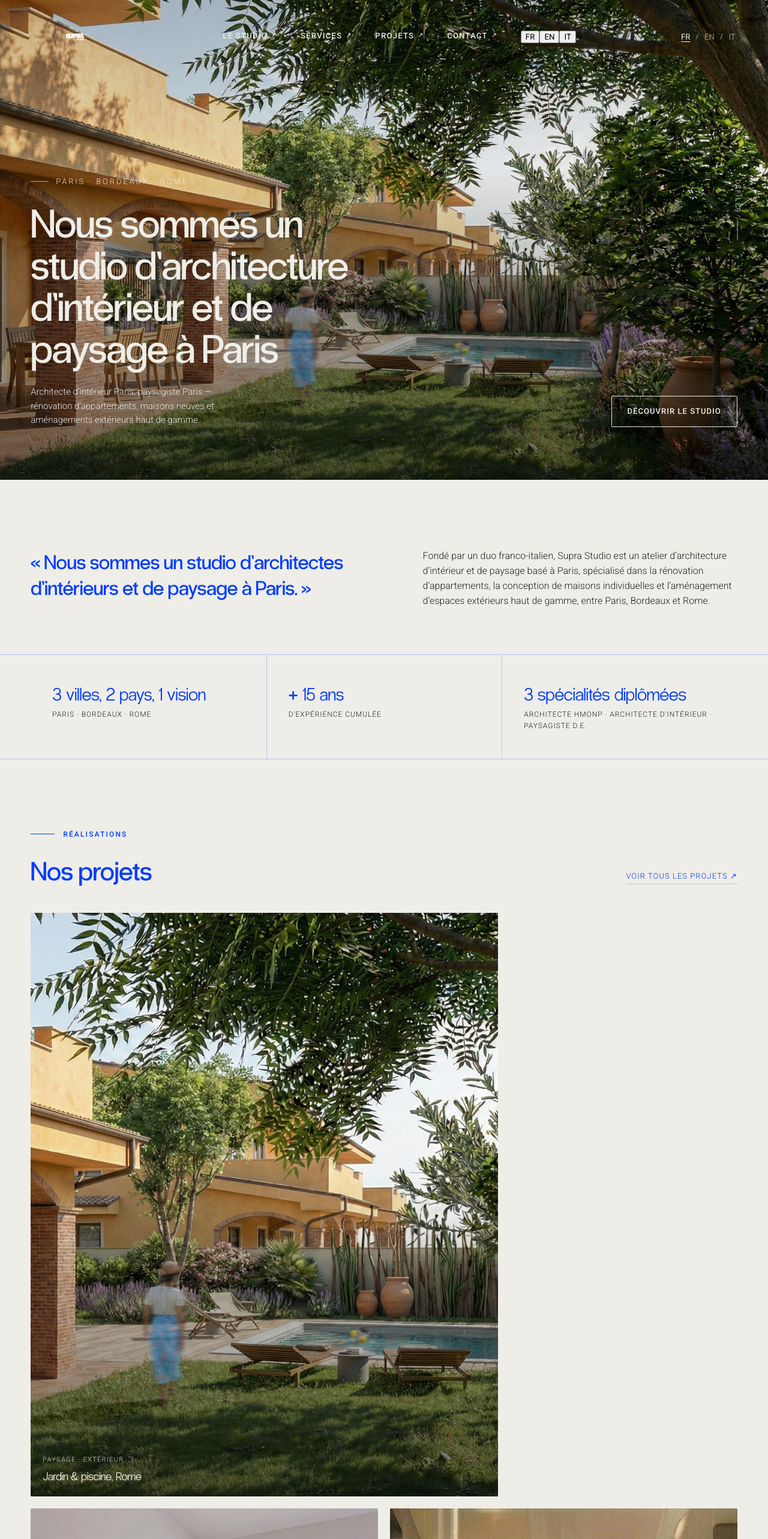
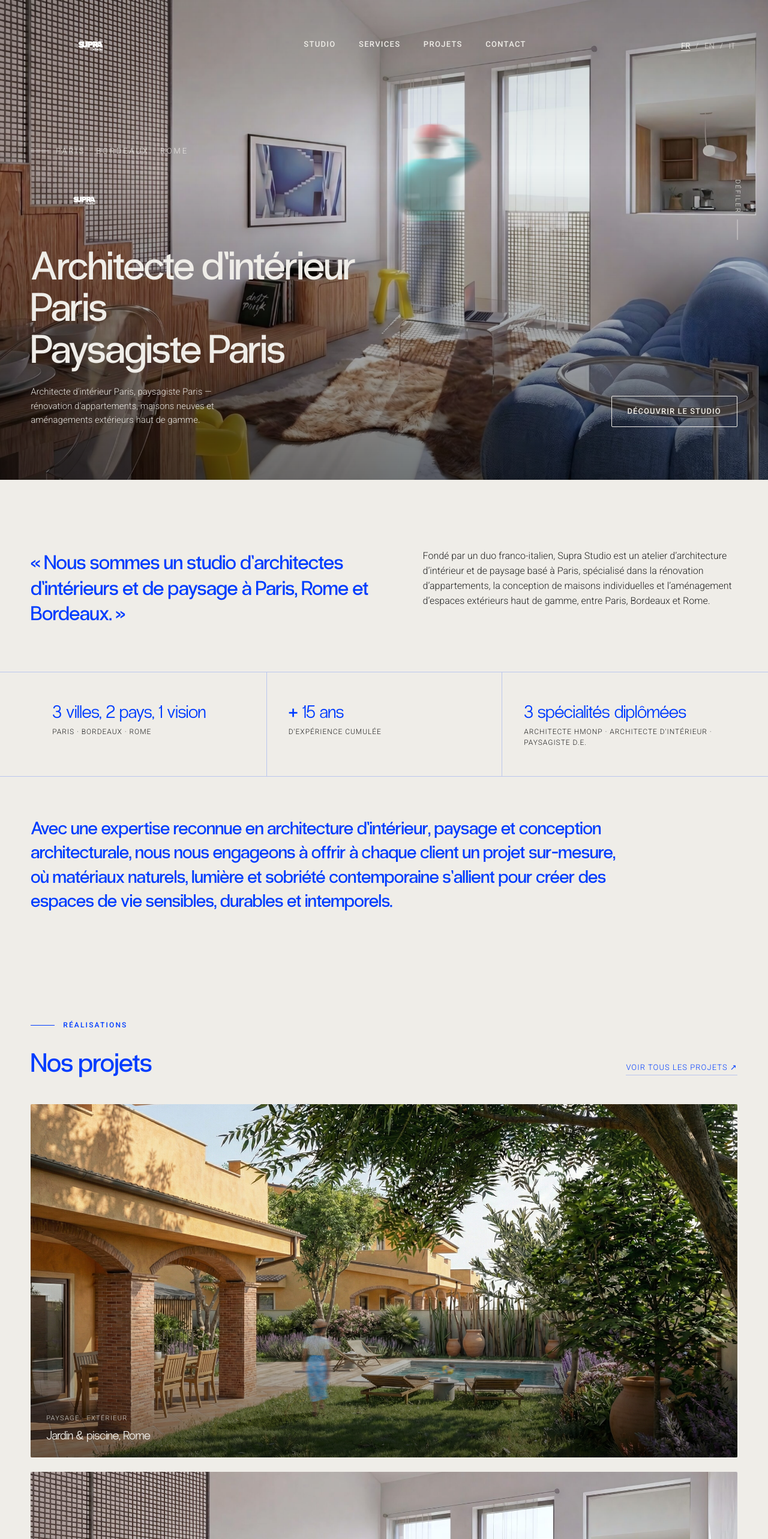
Before and after one commit to SupraStudio/Supra-Studio, a Next.js app in the folder supra-studio-nextjs/: page / in a window 1280 px wide. Shown: the top 2566 px of the page at 60% size. Built offline with nearby package versions, Linux system fonts and the light colour scheme.

Commit message:
Add files via upload

```diff
--- a/supra-studio-nextjs/app/globals.css
+++ b/supra-studio-nextjs/app/globals.css
@@ -127,10 +127,10 @@ button { font-family: inherit; cursor: pointer; }
 }
 .site-header .logo {
   display: block;
-  width: 148px;
+  width: 200px;
   transition: width .4s var(--ease);
 }
-.site-header.is-scrolled .logo { width: 120px; }
+.site-header.is-scrolled .logo { width: 156px; }
 .site-header.is-scrolled .logo img { filter: none; }
 .logo img {
   width: 100%;
@@ -170,7 +170,7 @@ button { font-family: inherit; cursor: pointer; }
   transition: width .3s var(--ease);
 }
 .main-nav a:hover::after { width: 100%; }
-.main-nav .arrow { font-size: 11px; transform: translateY(-1px); }
+.main-nav .mobile-lang { display: none; }
 
 .header-right { display: flex; align-items: center; gap: 28px; }
 
@@ -255,6 +255,12 @@ button { font-family: inherit; cursor: pointer; }
   width: 30px; height: 1px;
   background: var(--ivoire);
   opacity: .7;
+}
+
+.hero-logo {
+  width: clamp(120px, 14vw, 190px);
+  margin: 0 0 20px;
+  filter: brightness(0) invert(1);
 }
 
 .hero-title {
@@ -387,9 +393,18 @@ button { font-family: inherit; cursor: pointer; }
   .stat:first-child { border-top: none; }
 }
 
-/* ============================================
-   PROJECTS
-   ============================================ */
+.expertise {
+  padding: clamp(40px, 5vw, 72px) 0;
+}
+.expertise-quote {
+  font-family: var(--f-display);
+  font-size: clamp(20px, 2.4vw, 30px);
+  font-weight: 400;
+  line-height: 1.35;
+  color: var(--bleu);
+  max-width: 62ch;
+  margin: 0;
+}
 .projects { padding: var(--section-pad) 0; }
 .section-head {
   display: flex;
@@ -418,33 +433,31 @@ button { font-family: inherit; cursor: pointer; }
 }
 .link-arrow:hover { border-color: var(--bleu); }
 
-.projects-grid {
-  display: grid;
-  grid-template-columns: repeat(6, 1fr);
-  gap: clamp(10px, 1.6vw, 20px);
+.projects-stack {
+  display: flex;
+  flex-direction: column;
+  gap: clamp(14px, 2vw, 24px);
 }
 .project-card {
   position: relative;
   overflow: hidden;
   border-radius: var(--radius);
   background: var(--ivoire-deep);
-  aspect-ratio: 4/5;
-  grid-column: span 3;
+  aspect-ratio: 16/8;
+  display: block;
 }
-.project-card.is-wide { grid-column: span 4; }
-.project-card.is-narrow { grid-column: span 2; }
 .project-card img {
   width: 100%; height: 100%; object-fit: cover;
   transition: transform .7s var(--ease);
 }
-.project-card:hover img { transform: scale(1.05); }
+.project-card:hover img { transform: scale(1.03); }
 .project-card .overlay {
   position: absolute; inset: 0;
-  background: linear-gradient(180deg, rgba(0,0,0,0) 45%, rgba(0,0,0,.55) 100%);
+  background: linear-gradient(180deg, rgba(0,0,0,0) 55%, rgba(0,0,0,.55) 100%);
 }
 .project-card .info {
   position: absolute; left: 0; right: 0; bottom: 0;
-  padding: 20px;
+  padding: 22px 26px;
   color: var(--ivoire);
 }
 .project-card .info .cat {
@@ -452,20 +465,10 @@ button { font-family: inherit; cursor: pointer; }
   margin: 0 0 4px;
 }
 .project-card .info .name {
-  font-family: var(--f-display); font-size: 19px; margin: 0;
+  font-family: var(--f-display); font-size: 20px; margin: 0;
 }
-.project-card.soon { display: flex; align-items: center; justify-content: center; }
-.project-card.soon .placeholder {
-  text-align: center; color: var(--bleu); padding: 20px;
-}
-.project-card.soon .placeholder p {
-  font-size: 12px; letter-spacing: .1em; text-transform: uppercase; margin: 10px 0 0; opacity: .7;
-}
-.project-card.soon svg { opacity: .35; }
-
-@media (max-width: 900px) {
-  .projects-grid { grid-template-columns: repeat(2, 1fr); }
-  .project-card, .project-card.is-wide, .project-card.is-narrow { grid-column: span 1; }
+@media (max-width: 700px) {
+  .project-card { aspect-ratio: 4/3; }
 }
 
 /* ============================================
@@ -556,7 +559,7 @@ button { font-family: inherit; cursor: pointer; }
 /* ============================================
    SERVICES
    ============================================ */
-.services { padding: var(--section-pad) 0; }
+.services { padding: clamp(40px, 5vw, 64px) 0 var(--section-pad); }
 .services-intro {
   max-width: 62ch;
   margin: 0 0 clamp(36px, 5vw, 64px);
--- a/supra-studio-nextjs/app/page.tsx
+++ b/supra-studio-nextjs/app/page.tsx
@@ -2,6 +2,7 @@ import Header from "@/components/Header";
 import Hero from "@/components/Hero";
 import Intro from "@/components/Intro";
 import Stats from "@/components/Stats";
+import Expertise from "@/components/Expertise";
 import Projects from "@/components/Projects";
 import Studio from "@/components/Studio";
 import SplitTwo from "@/components/SplitTwo";
@@ -19,6 +20,7 @@ export default function Home() {
         <Hero />
         <Intro />
         <Stats />
+        <Expertise />
         <Projects />
         <Studio />
         <SplitTwo />
--- /dev/null
+++ b/supra-studio-nextjs/components/Expertise.tsx
@@ -0,0 +1,15 @@
+export default function Expertise() {
+  return (
+    <section className="expertise">
+      <div className="wrap reveal">
+        <p className="expertise-quote">
+          Avec une expertise reconnue en architecture d&rsquo;intérieur,
+          paysage et conception architecturale, nous nous engageons à offrir
+          à chaque client un projet sur-mesure, où matériaux naturels,
+          lumière et sobriété contemporaine s&rsquo;allient pour créer des
+          espaces de vie sensibles, durables et intemporels.
+        </p>
+      </div>
+    </section>
+  );
+}
--- a/supra-studio-nextjs/components/Header.tsx
+++ b/supra-studio-nextjs/components/Header.tsx
@@ -3,7 +3,7 @@
 import { useEffect, useState } from "react";
 
 const NAV_LINKS = [
-  { label: "Le Studio", href: "/studio" },
+  { label: "Studio", href: "/studio" },
   { label: "Services", href: "/services" },
   { label: "Projets", href: "/projets" },
   { label: "Contact", href: "/contact" },
@@ -34,7 +34,7 @@ export default function Header() {
       <nav className={`main-nav${open ? " is-open" : ""}`} aria-label="Navigation principale">
         {NAV_LINKS.map((l) => (
           <a key={l.href} href={l.href} onClick={() => setOpen(false)}>
-            {l.label} <span className="arrow">↗</span>
+            {l.label}
           </a>
         ))}
         <div className="mobile-lang">
--- a/supra-studio-nextjs/components/Hero.tsx
+++ b/supra-studio-nextjs/components/Hero.tsx
@@ -3,8 +3,8 @@ export default function Hero() {
     <section className="hero">
       <div className="hero-media">
         <img
-          src="/assets/images/projet-01-exterieur.jpg"
-          alt="Jardin méditerranéen et piscine, projet Supra Studio"
+          src="/assets/images/projet-02-salon.jpg"
+          alt="Salon rénové par Supra Studio, Paris"
           fetchPriority="high"
         />
       </div>
@@ -13,9 +13,15 @@ export default function Hero() {
 
       <div className="hero-content">
         <p className="hero-eyebrow">Paris · Bordeaux · Rome</p>
+        <img
+          className="hero-logo"
+          src="/assets/icons/LOGO_COMPLET_BLEU.svg"
+          alt="Supra Studio"
+        />
         <h1 className="hero-title">
-          Nous sommes un studio d&rsquo;architecture d&rsquo;intérieur et de
-          paysage à Paris
+          Architecte d&rsquo;intérieur Paris
+          <br />
+          Paysagiste Paris
         </h1>
         <div className="hero-foot">
           <p className="hero-sub">
--- a/supra-studio-nextjs/components/Intro.tsx
+++ b/supra-studio-nextjs/components/Intro.tsx
@@ -4,7 +4,7 @@ export default function Intro() {
       <div className="wrap intro-grid reveal">
         <p className="intro-quote">
           « Nous sommes un studio d&rsquo;architectes d&rsquo;intérieurs et de
-          paysage à Paris. »
+          paysage à Paris, Rome et Bordeaux. »
         </p>
         <div className="intro-text">
           <p>
--- a/supra-studio-nextjs/components/Projects.tsx
+++ b/supra-studio-nextjs/components/Projects.tsx
@@ -3,31 +3,26 @@ const PROJECTS = [
     img: "/assets/images/projet-01-exterieur.jpg",
     cat: "Paysage · Extérieur",
     name: "Jardin & piscine, Rome",
-    size: "is-wide",
   },
   {
     img: "/assets/images/projet-02-salon.jpg",
     cat: "Architecture d'intérieur",
     name: "Appartement, Paris",
-    size: "",
   },
   {
     img: "/assets/images/projet-03-salon.jpg",
     cat: "Rénovation · Salon",
     name: "Appartement particulier",
-    size: "",
   },
   {
     img: "/assets/images/projet-03-cuisine.jpg",
     cat: "Aménagement · Cuisine",
     name: "Appartement particulier",
-    size: "is-wide",
   },
   {
     img: "/assets/images/projet-02-chambre.jpg",
     cat: "Rénovation · Chambre",
     name: "Appartement, Paris",
-    size: "",
   },
 ];
 
@@ -47,13 +42,9 @@ export default function Projects() {
           </a>
         </div>
 
-        <div className="projects-grid reveal">
+        <div className="projects-stack reveal">
           {PROJECTS.map((p, i) => (
-            <a
-              className={`project-card ${p.size}`}
-              href="/projets"
-              key={i}
-            >
+            <a className="project-card" href="/projets" key={i}>
               <img src={p.img} alt={p.name} loading="lazy" />
               <div className="overlay" />
               <div className="info">
```
